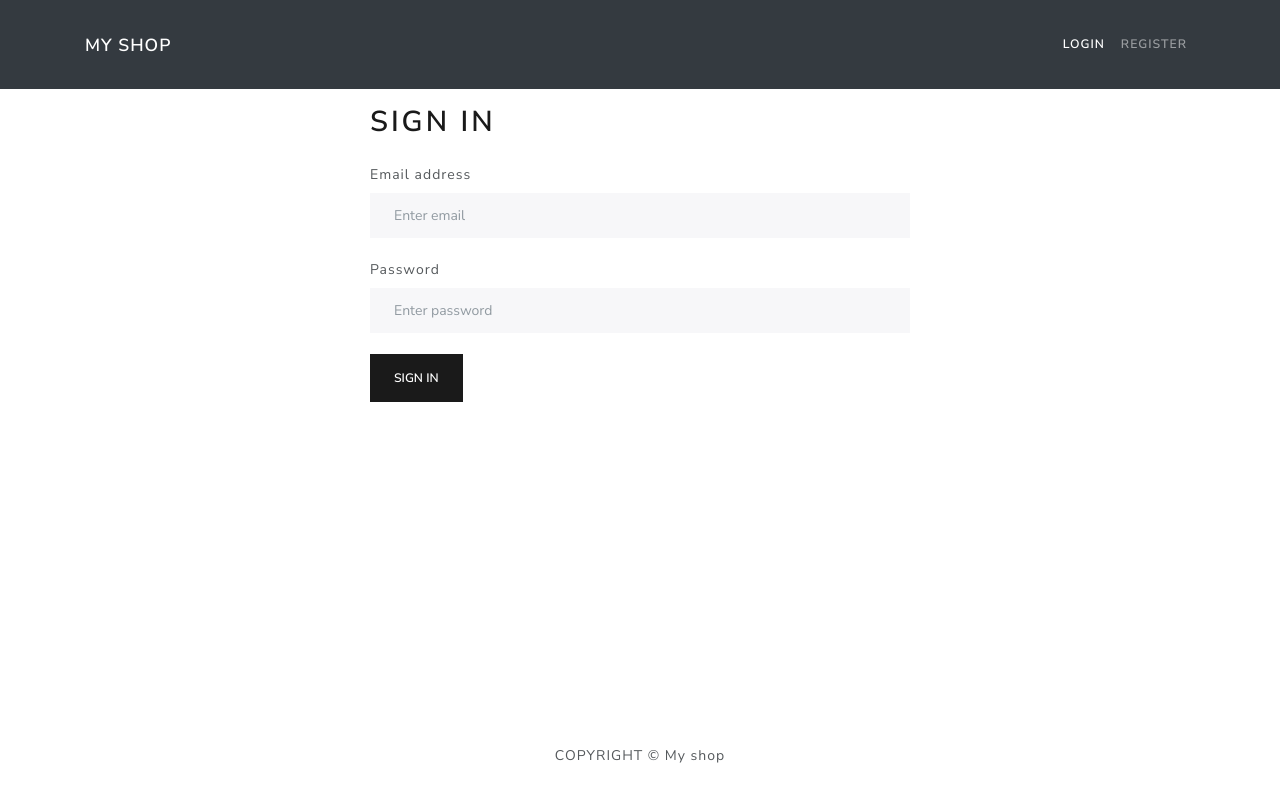
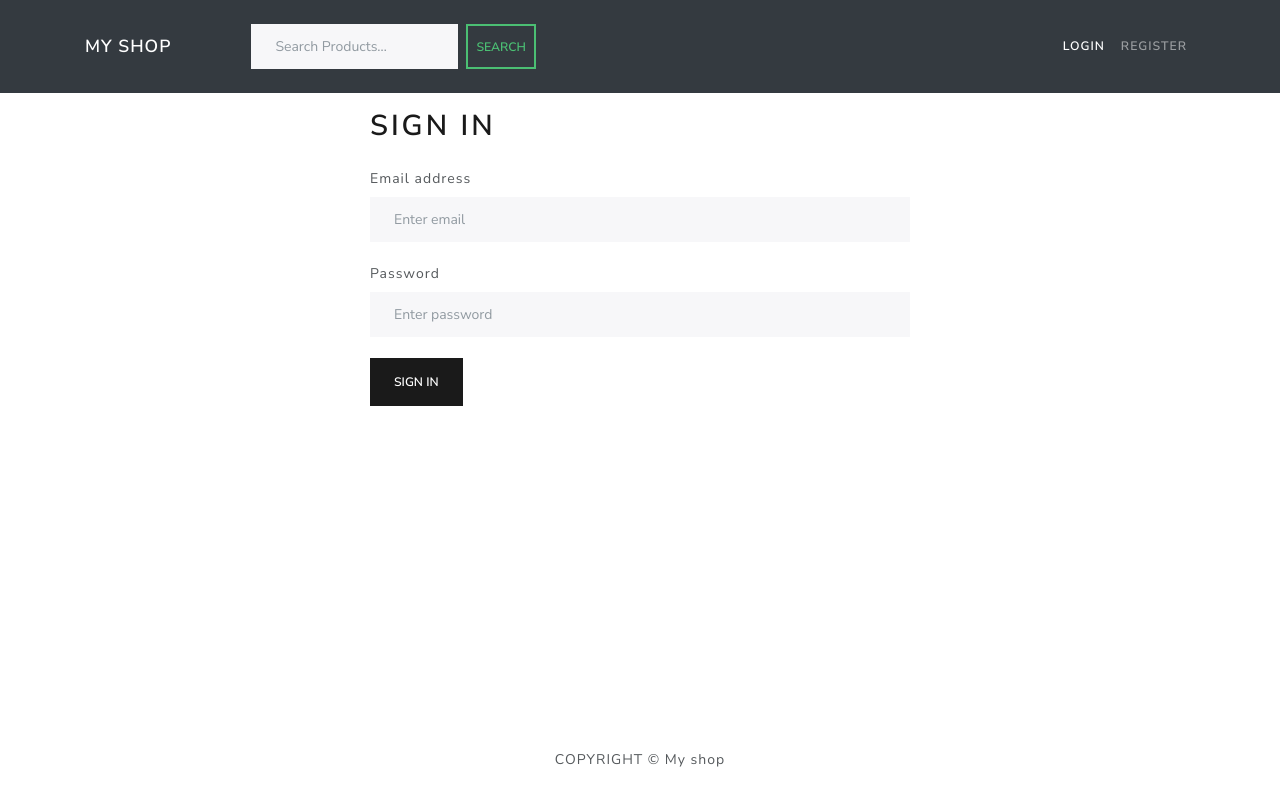
Before and after one commit to vuenos/react_edu, a React (Create React App) app: page /login in a window 1280 px wide. Built offline with nearby package versions, Linux system fonts and the light colour scheme.

Commit message:
- Paginate, Search

```diff
--- a/src/actions/productsActions.js
+++ b/src/actions/productsActions.js
@@ -17,13 +17,13 @@ import {
   ADD_PRODUCT_FAIL
 } from '../constants/productConstants'
 
-export const listProducts = () => async (dispatch) => {
+export const listProducts = (keyword = "", pageNumber = "") => async (dispatch) => {
   try {
 
     dispatch({
       type: GET_PRODUCTS_REQUEST
     })
-    const { data, status } = await axios.get("http://localhost:5000/api/products")
+    const { data, status } = await axios.get(`http://localhost:5000/api/products?keyword=${keyword}&pageNumber=${pageNumber}`)
     if (status === 200) {
       dispatch({
         type: GET_PRODUCTS_SUCCESS,
--- a/src/components/Header.js
+++ b/src/components/Header.js
@@ -1,15 +1,26 @@
-import React from 'react';
-import {Container, Navbar, Nav, NavDropdown} from "react-bootstrap";
-import { useNavigate, NavLink } from "react-router-dom";
+import React, {useState} from 'react';
+import {Container, Navbar, Nav, NavDropdown, FormControl, Button, Form} from "react-bootstrap";
+import { useNavigate, NavLink, Route } from "react-router-dom";
 import { useSelector, useDispatch } from 'react-redux';
 import {LinkContainer} from "react-router-bootstrap";
 import {logout} from "../actions/userActions";
+import SearchBox from "./SearchBox";
 
 const Header = () => {
-
   const navigate = useNavigate();
   const dispatch = useDispatch();
   const userLogin = useSelector((state) => state.userLogin)
+
+  const [keyword, setKeyword] = useState("");
+
+  const submitHandler = (e) => {
+    e.preventDefault();
+    if (keyword.trim()) {
+      navigate(`/search/${keyword}`)
+    } else {
+      navigate('/')
+    }
+  }
 
   const { userInfo } = userLogin;
 
@@ -27,6 +38,20 @@ const Header = () => {
           <Navbar.Brand href={"/"}>My shop</Navbar.Brand>
           <Navbar.Toggle aria-controls="basic-navbar-nav" />
           <Navbar.Collapse id="basic-navbar-nav">
+
+            <Form onSubmit={submitHandler} className='d-flex'>
+              <Form.Control
+                type='text'
+                name='q'
+                onChange={(e) => setKeyword(e.target.value)}
+                placeholder='Search Products…'
+                className='mr-sm-2 ml-sm-5'
+               />
+              <Button type='submit' variant='outline-success' className='p-2'>
+                Search
+              </Button>
+            </Form>
+
             <Nav className="ml-auto">
               {userInfo
                 ? (
--- /dev/null
+++ b/src/components/Paginate.js
@@ -0,0 +1,28 @@
+import React from 'react';
+import { Pagination } from "react-bootstrap";
+import {LinkContainer} from "react-router-bootstrap";
+
+const Paginate = ({pages, page, isAdmin = false, keyword = ""}) => {
+  return (
+    pages > 1 && (
+      <Pagination>
+        {[...Array(pages).keys()].map((x) => (
+          <LinkContainer
+            key={x + 1}
+            to={
+              !isAdmin
+                ? keyword
+                  ? `/search/${keyword}/page/${x + 1}`
+                  : `/products/page/${x + 1}`
+                : `/admin/productlist/${x + 1}`
+            }
+          >
+            <Pagination.Item active={x + 1 === page}>{x + 1}</Pagination.Item>
+          </LinkContainer>
+        ))}
+      </Pagination>
+    )
+  );
+};
+
+export default Paginate;
--- /dev/null
+++ b/src/components/SearchBox.js
@@ -0,0 +1,32 @@
+import React, {useState} from 'react';
+import {Form, Button, FormControl} from "react-bootstrap";
+import {useNavigate} from "react-router-dom";
+
+const SearchBox = () => {
+  const navigate = useNavigate();
+  const [keyword, setKeyword] = useState("");
+
+  const submitHandler = (e) => {
+    e.preventDefault();
+    if (keyword.trim()) {
+      navigate(`/search/${keyword}`)
+    } else {
+      navigate('/')
+    }
+  }
+
+  return (
+    <Form onSubmit={submitHandler} inline>
+      <FormControl
+        type="text"
+        name="q"
+        onChange={(e) => setKeyword(e.target.value)}
+        placeholder="Search product"
+        className="mr-sm-2 ml-sm-5"
+      ></FormControl>
+      <Button type="submit" variant="outline-success" className="p-2">Search</Button>
+    </Form>
+  );
+};
+
+export default SearchBox;
--- a/src/components/index.js
+++ b/src/components/index.js
@@ -3,6 +3,6 @@ import Header from "./Header";
 import FormContainer from "./FormCotainer";
 import Loader from "./Loader";
 import Message from "./Message";
-import Pagination from "./Pagination";
+import Paginate from "./Paginate";
 
-export {Footer, Header, FormContainer, Loader, Message, Pagination}
+export {Footer, Header, FormContainer, Loader, Message, Paginate}
--- a/src/reducers/productsReducer.js
+++ b/src/reducers/productsReducer.js
@@ -25,7 +25,12 @@ export const productsListReducer = (state = {products: []}, action) => {
     case GET_PRODUCTS_REQUEST:
       return { loading: true, products: [] }
     case GET_PRODUCTS_SUCCESS:
-      return { loading: false, products: action.payload.products }
+      return {
+        loading: false,
+        products: action.payload.products,
+        pages: action.payload.pages,
+        page: action.payload.page,
+      }
     case GET_PRODUCTS_FAIL:
       return { loading: false, error: action.payload }
     default:
--- a/src/routes.js
+++ b/src/routes.js
@@ -15,6 +15,10 @@ const AppRoutes = () => {
         { path: "products/:productId", element: <Product /> },
         { path: "products/addProduct", element: <AddProduct /> },
         { path: "products/:productId/modify", element: <ModifyProduct /> },
+        { path: "products/page/:pageNumber", element: <Products /> },
+        { path: "search/:keyword/page/:pageNumber", element: <Products /> },
+        { path: "search/:keyword", element: <Products /> },
+        { path: "admin/productlist/:pageNumber", element: <Products /> },
         { path: "orders", element: <Orders /> },
         { path: "orders/:orderId", element: <Order /> },
         { path: "login", element: <Login /> },
--- a/src/screens/Products.js
+++ b/src/screens/Products.js
@@ -2,22 +2,26 @@ import React, { useEffect} from 'react';
 import { Link } from "react-router-dom"
 import {Table, Container, Row, Col, Button} from "react-bootstrap";
 import {LinkContainer} from "react-router-bootstrap";
-import { Loader } from "../components";
-import {useSelector, useDispatch} from "react-redux";
+import { Loader, Paginate } from "../components";
+import { useSelector, useDispatch} from "react-redux";
 import {listProducts} from "../actions/productsActions";
+import {useParams} from "react-router-dom";
 
 const Products = () => {
   const dispatch = useDispatch();
+  const params = useParams();
+  const pageNumber = params.pageNumber || 1;
+  const keyword = params.keyword;
 
   const productList = useSelector((state) => state.productList)
-  const { loading, products, error } = productList;
+  const { loading, products, error, pages, page } = productList;
 
 
 
   useEffect(() => {
     //
-    dispatch(listProducts())
-  }, [dispatch]);
+    dispatch(listProducts(keyword, pageNumber))
+  }, [dispatch, pageNumber, keyword]);
 
 
   return (
@@ -51,9 +55,12 @@ const Products = () => {
             ))}
             </tbody>
           </Table>
+
+          <Paginate pages={pages} page={page} isAdmin={true} />
         </Col>
 
       </Row>
+
 
       <Row className="d-flex justify-content-end mt-4">
         <Link to="addProduct">
@@ -88,6 +95,7 @@ const Products = () => {
       {/*    </Table>*/}
       {/*</Container>*/}
       {/*<Outlet />*/}
+
     </Container>
   );
 };
```
